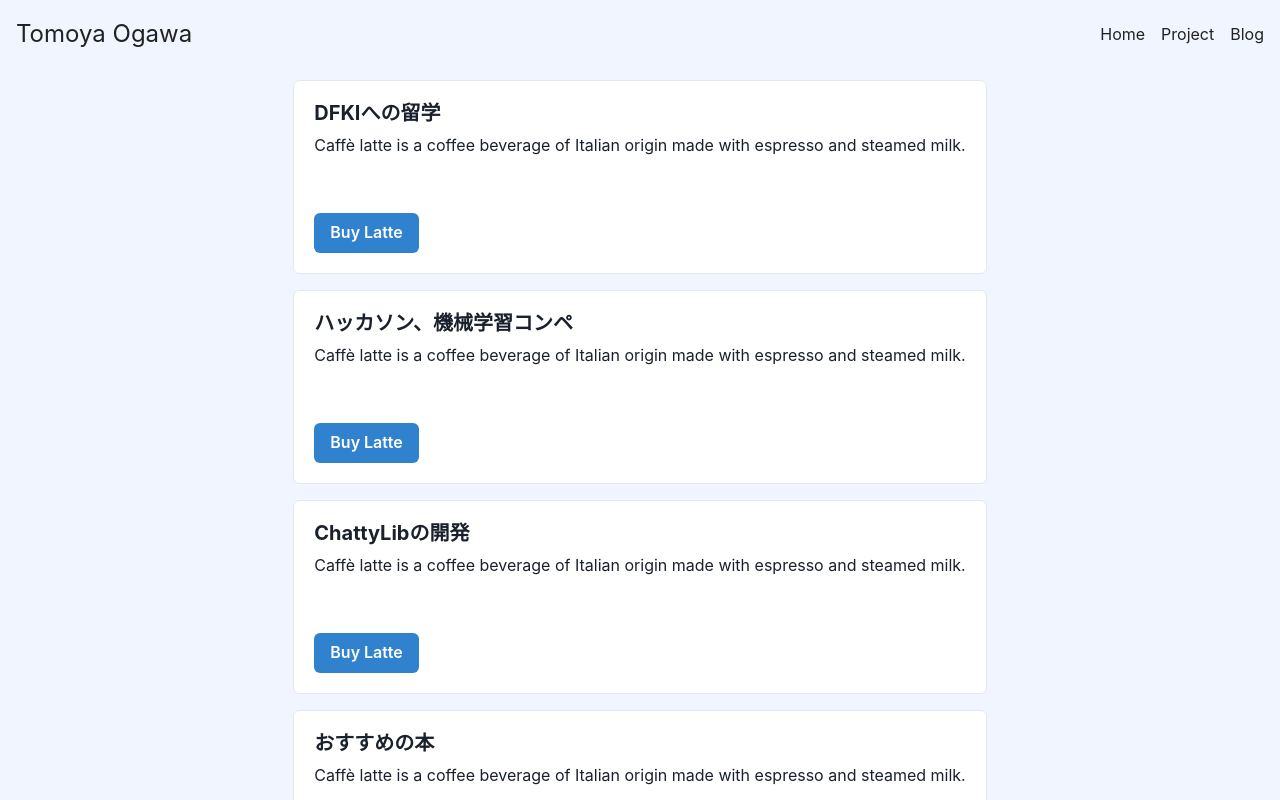
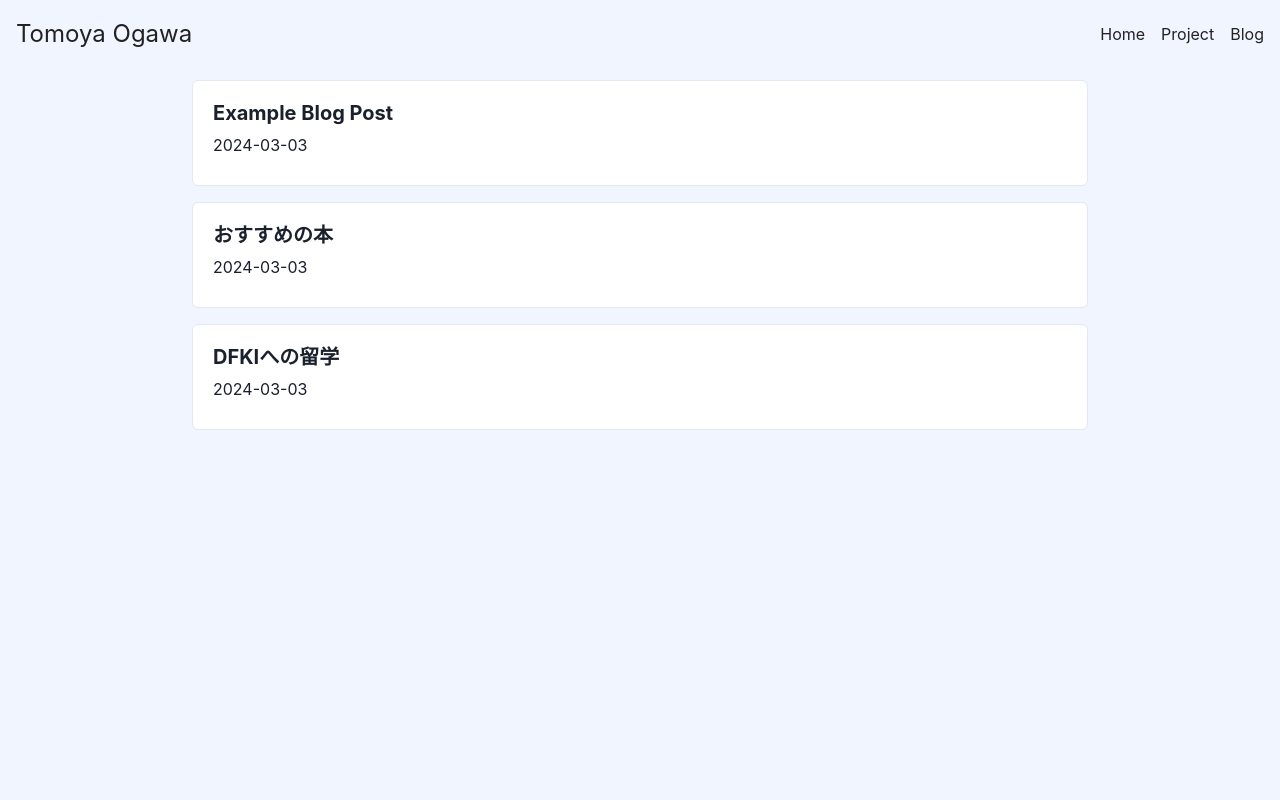
Before and after one commit to tmyOgw5/vite-project, a React (Vite) app: page /blog in a window 1280 px wide. Shown: the top 800 px of the page. Built offline with nearby package versions, Linux system fonts and the light colour scheme.

Commit message:
fixed content

```diff
--- a/src/components/BlogContent.tsx
+++ b/src/components/BlogContent.tsx
@@ -1,57 +1,34 @@
-import React from "react";
-import { Card, CardBody, CardFooter, Button, Heading, Image, Stack, Text, VStack } from "@chakra-ui/react";
-
-const blog = [
-    {
-        title: 'DFKIへの留学',
-        description: 'Caffè latte is a coffee beverage of Italian origin made with espresso and steamed milk.',
-    },
-    {
-        title: 'ハッカソン、機械学習コンペ',
-        description: 'Caffè latte is a coffee beverage of Italian origin made with espresso and steamed milk.',
-    },
-    {
-        title: 'ChattyLibの開発',
-        description: 'Caffè latte is a coffee beverage of Italian origin made with espresso and steamed milk.',
-    },
-    {
-    title: 'おすすめの本',
-    description: 'Caffè latte is a coffee beverage of Italian origin made with espresso and steamed milk.',
-    },
-    {
-        title: 'MlOpsチームでのアルバイト',
-        description: 'Caffè latte is a coffee beverage of Italian origin made with espresso and steamed milk.',
-    },
-];
+import React from 'react';
+import { Link } from 'react-router-dom';
+import { VStack, Stack, Heading, Text, Card, CardBody } from '@chakra-ui/react';
+import { blogs } from '../data/blogs';
 
 const BlogContent = () => {
   return (
     <React.Fragment>
-            <VStack spacing={4}>
-            {blog.map((blog) => (
-                <Card direction={{ base: 'column', sm: 'row' }}
-                  overflow='hidden'
-                  variant='outline'>
+      <VStack spacing={4} align="stretch">
+        {blogs.map((blogPost, index) => (
+          <Link key={index} to={`/blog/${blogPost.id}`}>
+            <Card
+              direction={{ base: 'column', sm: 'row' }}
+              overflow="hidden"
+              variant="outline"
+              boxSize={{ base: '100%', sm: '100%' }}
+              _hover={{ shadow: 'md' }}
+              minWidth={{ base: '100vw', sm: '90vw', md: '70vw' }}
+            >
               <Stack>
                 <CardBody>
-                      <Heading size='md'> {blog.title}</Heading>
-
-                      <Text py='2'>
-                        {blog.description}
-                      </Text>
+                  <Heading size="md">{blogPost.title}</Heading>
+                  <Text py="2">{blogPost.date}</Text>
                 </CardBody>
-
-                    <CardFooter>
-                      <Button variant='solid' colorScheme='blue'>
-                        Buy Latte
-                      </Button>
-                    </CardFooter>
               </Stack>
             </Card>
+          </Link>
         ))}
       </VStack>
     </React.Fragment>
   );
-    }
+};
 
 export default BlogContent;
--- a/src/components/BlogPostContent.tsx
+++ b/src/components/BlogPostContent.tsx
@@ -1,4 +1,3 @@
-import React from 'react';
 import { blogs } from '../data/blogs';
 import MarkdownViewer from './MarkdownViewer';
 
--- a/src/components/HeaderContent.tsx
+++ b/src/components/HeaderContent.tsx
@@ -3,7 +3,8 @@ import { Box, Flex, Image, Text, useMediaQuery, Divider } from '@chakra-ui/react
 import SocialIcons from './SocialIcons';
 import Timeline from './Timeline';
 import Skills from './Skills';
-import icon from '../assets/images/icon.jpg';
+import icon from '../assets/images/IMG_2537.jpg';
+import WorkExperience from './WorkExprience';
 
 const HeaderContent = () => {
   // メディアクエリの定義
@@ -23,9 +24,9 @@ const HeaderContent = () => {
           </Box>
           <Box marginX="50px" display="flex" flexDirection="column" justifyContent="center">
             <Text fontSize="2xl" fontWeight="bold">
-              大阪公立大学 工学部情報工学科 4年
+              大阪公立大学大学院 情報学研究科 修士1年
             </Text>
-            <Text fontSize="xl">趣味: バレーボール，フットサル </Text>
+            <Text fontSize="xl">趣味: バレーボール、フットサル、旅行 </Text>
           </Box>
         </Flex>
       ) : (
@@ -35,18 +36,19 @@ const HeaderContent = () => {
             小川 智也
           </Text>
           <SocialIcons />
-          <Box marginX="50px" marginY="20px">
+          <Box marginX="20px" marginY="20px">
             <Text fontSize="2xl" fontWeight="bold">
-              大阪公立大学
+              大阪公立大学大学院
             </Text>
             <Text fontSize="2xl" fontWeight="bold">
-              工学部情報工学科 4年
+              情報学研究科 修士1年
             </Text>
-            <Text fontSize="xl">趣味: バレーボール，フットサル </Text>
+            <Text fontSize="xl">趣味: バレーボール、フットサル、旅行 </Text>
           </Box>
         </Flex>
       )}
       <Skills />
+      <WorkExperience />
       <Box position="relative" padding="5">
         <Divider borderColor="#222222" />
       </Box>
--- a/src/components/ProjectContent.tsx
+++ b/src/components/ProjectContent.tsx
@@ -1,65 +1,103 @@
-import React, { CSSProperties } from 'react';
+import React, { useState } from 'react';
 import {
-  Flex,
-  Box,
-  Card,CardHeader,
+  SimpleGrid,
+  Card,
+  CardHeader,
   CardBody,
   CardFooter,
+  Button,
+  Modal,
+  ModalOverlay,
+  ModalContent,
+  ModalHeader,
+  ModalCloseButton,
+  ModalBody,
+  ModalFooter,
   Heading,
   Text,
-  Button,
-  SimpleGrid,
-  Image
+  Image,
+  Link,
 } from '@chakra-ui/react';
 
+interface Project {
+  id: number;
+  title: string;
+  imageUrl: string;
+  modalContent: string;
+  link?: string;
+}
 
+const ProjectContent: React.FC<{ projects: Project[] }> = ({ projects }) => {
+  const [isModalOpen, setIsModalOpen] = useState<boolean>(false);
+  const [selectedProject, setSelectedProject] = useState<Project | null>(null);
 
-const project = [
-    {
-        title: 'Project 1',
-        description: 'This is a project 1.',
-    },
-    {
-    title: 'Project 2',
-    description: 'This is a project 2.',
-    },
-    {
-    title: 'Project 3',
-    description: 'This is a project 3.',
-    },
-    {
-    title: 'Project 4',
-    description: 'This is a project 4.',
-    }
-];
+  // 選択したプロジェクトをセットし、モーダルを開く
+  const handleViewDetails = (project: Project) => {
+    setSelectedProject(project);
+    setIsModalOpen(true);
+  };
 
-const ProjectContent = () => {
+  // モーダルを閉じる
+  const handleCloseModal = () => {
+    setSelectedProject(null);
+    setIsModalOpen(false);
+  };
 
   return (
-    <React.Fragment>
-        <SimpleGrid spacing={4} templateColumns='repeat(auto-fill, minmax(400px, 1fr))'>
-          {project.map((project) => (
-            <Card>
+    <>
+      <SimpleGrid
+        spacing={4}
+        templateColumns="repeat(auto-fill, minmax(250px, 1fr))"
+        width={{ base: '100%', md: '100%', lg: '80%' }}
+      >
+        {projects.map((project) => (
+          <Card key={project.id}>
             <CardHeader>
-                <Heading size='md'> {project.title}</Heading>
+              <Heading size="md">{project.title}</Heading>
             </CardHeader>
             <CardBody>
               <Image
-                  src='https://images.unsplash.com/photo-1555041469-a586c61ea9bc?ixlib=rb-4.0.3&ixid=MnwxMjA3fDB8MHxwaG90by1wYWdlfHx8fGVufDB8fHx8&auto=format&fit=crop&w=1770&q=80'
-                  alt='Green double couch with wooden legs'
-                  borderRadius='lg'
+                src={project.imageUrl}
+                alt={project.title}
+                borderRadius="lg"
+                justifyContent="center"
+                objectFit="cover"
               />
-                <Text>View a summary of all your customers over the last month.</Text>
             </CardBody>
+
             <CardFooter>
-                <Button>View here</Button>
+              <Button onClick={() => handleViewDetails(project)}>View here</Button>
             </CardFooter>
           </Card>
         ))}
       </SimpleGrid>
-    </React.Fragment>
+
+      {/* ポップアップ（モーダル） */}
+      <Modal isOpen={isModalOpen} onClose={handleCloseModal}>
+        <ModalOverlay />
+        <ModalContent>
+          <ModalHeader>{selectedProject?.title}</ModalHeader>
+          <ModalCloseButton />
+          <ModalBody>
+            {selectedProject && (
+              <>
+                <Image src={selectedProject.imageUrl} alt={selectedProject.title} borderRadius="lg" />
+                <Text marginTop={'1rem'}>{selectedProject.modalContent}</Text>
+                {selectedProject.link && (
+                  <Link href={selectedProject.link} isExternal color={'blue.400'}>
+                    {selectedProject.link}
+                  </Link>
+                )}
+              </>
+            )}
+          </ModalBody>
+          <ModalFooter>
+            <Button onClick={handleCloseModal}>Close</Button>
+          </ModalFooter>
+        </ModalContent>
+      </Modal>
+    </>
   );
-
 };
 
 export default ProjectContent;
```
Lines whose indentation alone changed are shown as unchanged.
